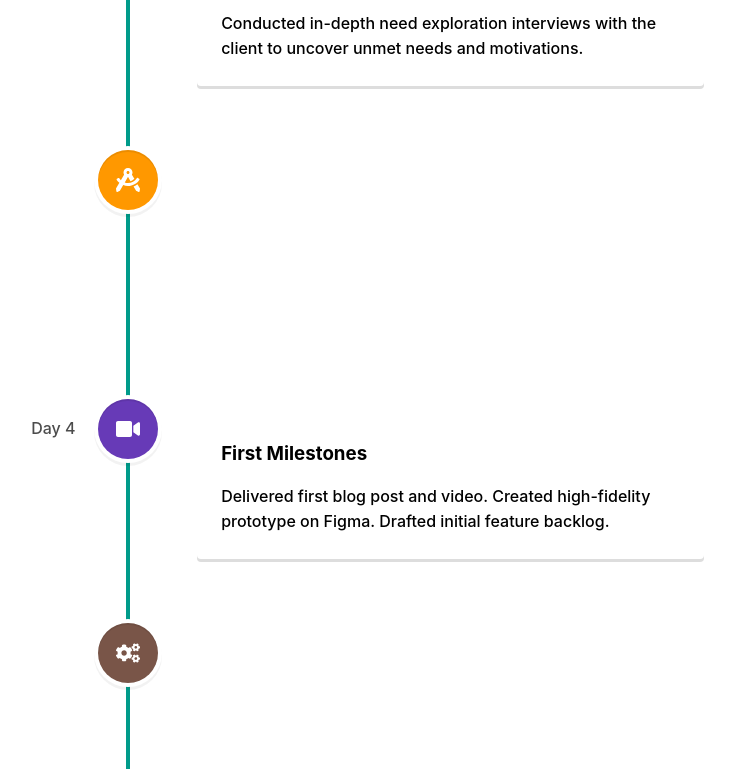
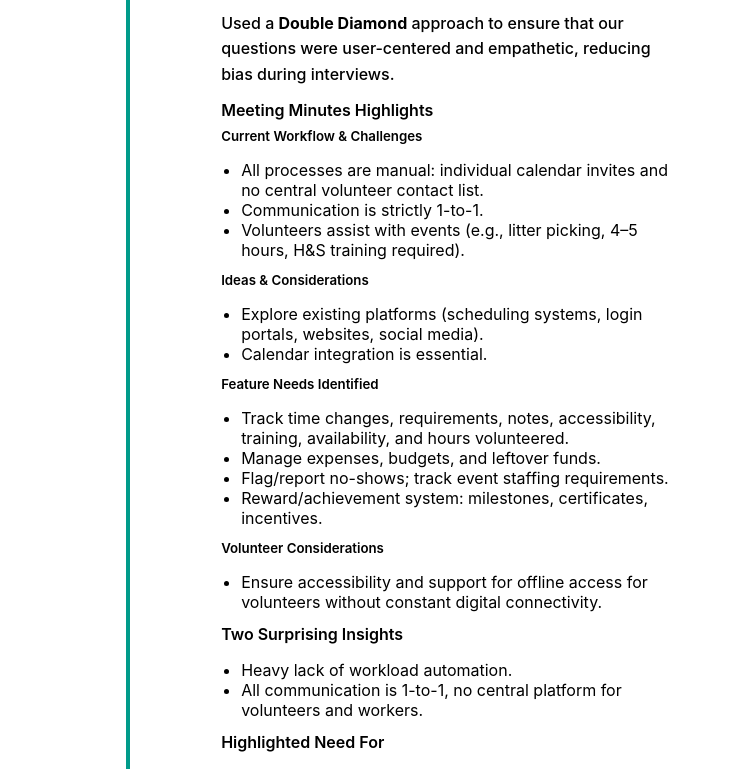
Before and after one commit to minishun97/OIP, a React (Create React App) app in the folder my-app/: page / in a window 1280 px wide. Shown: the part 3060-3829 px from the top of the page, without its empty margins (512-1247 px from the left). Built offline with nearby package versions, Linux system fonts and the light colour scheme.

Commit message:
updated timeline

```diff
--- a/my-app/src/components/Timeline.jsx
+++ b/my-app/src/components/Timeline.jsx
@@ -23,15 +23,62 @@ const Timeline = () => (
       </VerticalTimelineElement>
 
       <VerticalTimelineElement
-        date="Day 2"
+        date="Day 1"
         iconStyle={{ background: '#009688', color: '#fff' }}
         icon={<FaUserFriends />}
       >
         <h3>Customer Need Finding</h3>
-        <p>
-          Conducted in-depth need exploration interviews with the client to uncover
-          unmet needs and motivations.
-        </p>
+
+          <p style={{ marginBottom: '12px' }}>
+            Used a <strong>Double Diamond</strong> approach to ensure that our questions were
+            user-centered and empathetic, reducing bias during interviews.
+          </p>
+
+          <h4 style={{ fontWeight: '600', marginTop: '12px', marginBottom: '4px' }}>Meeting Minutes Highlights</h4>
+
+          <h5 style={{ fontWeight: '600', marginTop: '8px', marginBottom: '4px' }}>Current Workflow & Challenges</h5>
+          <ul style={{ paddingLeft: '20px', marginBottom: '12px' }}>
+            <li>All processes are manual: individual calendar invites and no central volunteer contact list.</li>
+            <li>Communication is strictly 1-to-1.</li>
+            <li>Volunteers assist with events (e.g., litter picking, 4–5 hours, H&S training required).</li>
+          </ul>
+
+          <h5 style={{ fontWeight: '600', marginTop: '8px', marginBottom: '4px' }}>Ideas & Considerations</h5>
+          <ul style={{ paddingLeft: '20px', marginBottom: '12px' }}>
+            <li>Explore existing platforms (scheduling systems, login portals, websites, social media).</li>
+            <li>Calendar integration is essential.</li>
+          </ul>
+
+          <h5 style={{ fontWeight: '600', marginTop: '8px', marginBottom: '4px' }}>Feature Needs Identified</h5>
+          <ul style={{ paddingLeft: '20px', marginBottom: '12px' }}>
+            <li>Track time changes, requirements, notes, accessibility, training, availability, and hours volunteered.</li>
+            <li>Manage expenses, budgets, and leftover funds.</li>
+            <li>Flag/report no-shows; track event staffing requirements.</li>
+            <li>Reward/achievement system: milestones, certificates, incentives.</li>
+          </ul>
+
+          <h5 style={{ fontWeight: '600', marginTop: '8px', marginBottom: '4px' }}>Volunteer Considerations</h5>
+          <ul style={{ paddingLeft: '20px', marginBottom: '12px' }}>
+            <li>Ensure accessibility and support for offline access for volunteers without constant digital connectivity.</li>
+          </ul>
+
+          <h4 style={{ fontWeight: '600', marginTop: '12px', marginBottom: '4px' }}>Two Surprising Insights</h4>
+          <ul style={{ paddingLeft: '20px', marginBottom: '12px' }}>
+            <li>Heavy lack of workload automation.</li>
+            <li>All communication is 1-to-1, no central platform for volunteers and workers.</li>
+          </ul>
+
+          <h4 style={{ fontWeight: '600', marginTop: '8px', marginBottom: '4px' }}>Highlighted Need For</h4>
+          <ul style={{ paddingLeft: '20px' }}>
+            <li>Centralized system with calendar integration.</li>
+            <li>Support for managing training and attendance.</li>
+            <li>
+              Consideration of accessibility and offline access for users
+              without digital means all the time.
+            </li>
+          </ul>
+
+
       </VerticalTimelineElement>
 
       <VerticalTimelineElement
```
